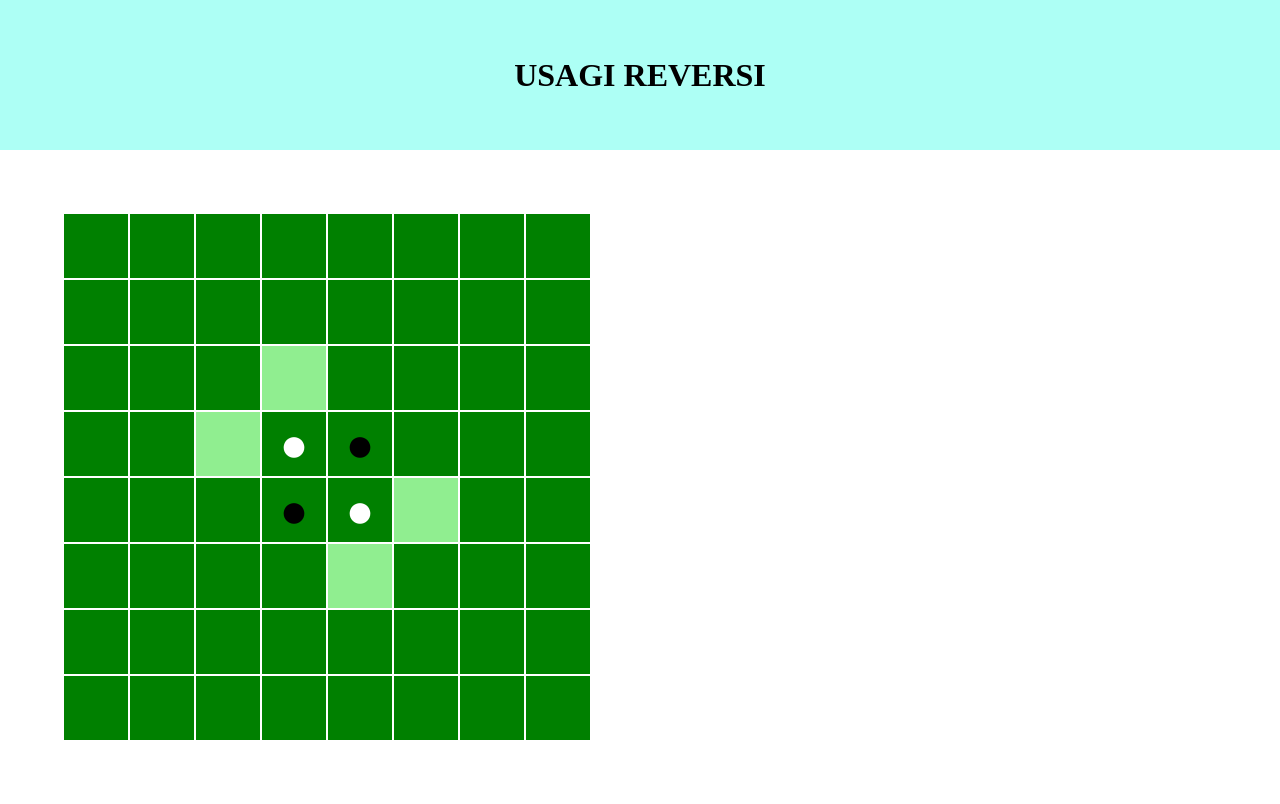
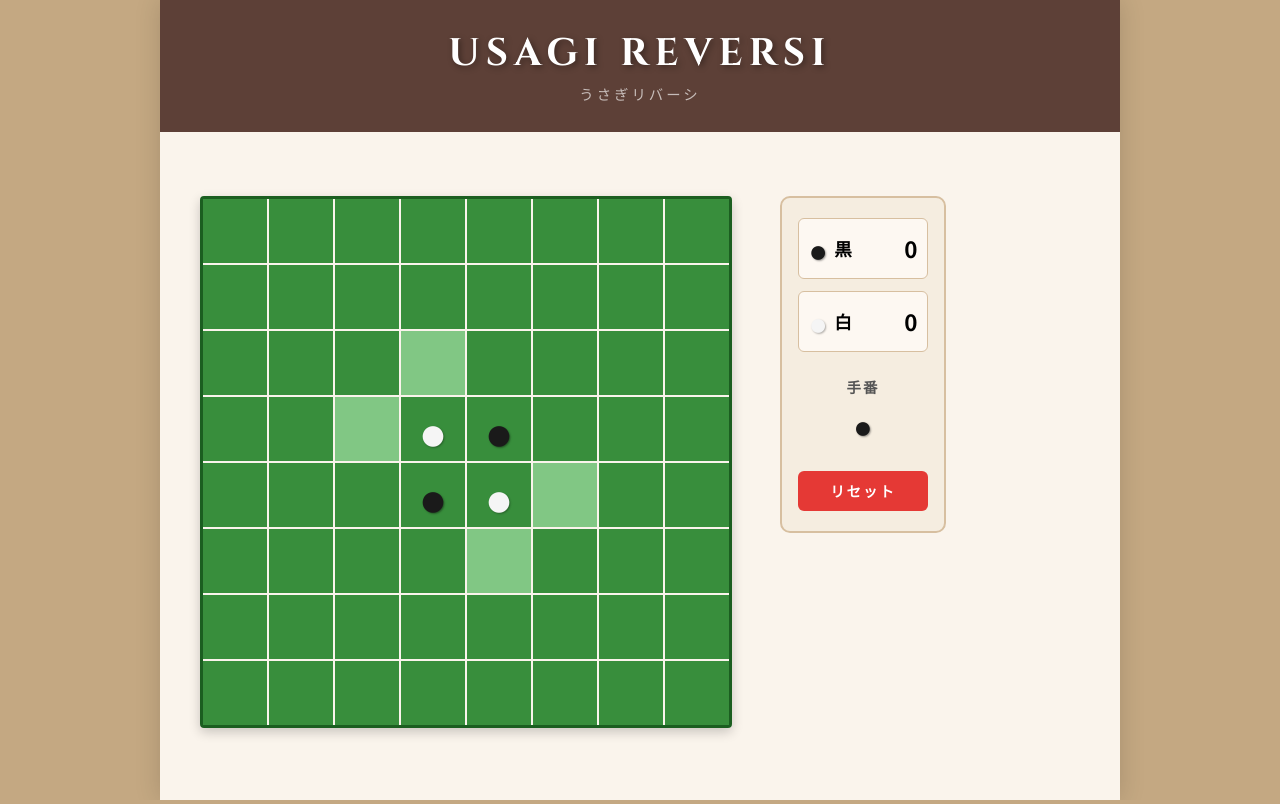
Before and after one commit to aousagi220/Usagi-Reversi, a plain HTML site: page index.html in a window 1280 px wide. Drawn offline with Linux system fonts and the light colour scheme.

Commit message:
9割AIに書かせたUIの完成

```diff
--- a/index.css
+++ b/index.css
@@ -1,43 +1,177 @@
+/* ===== Base ===== */
 body {
   margin: 0;
+  background-color: #c4a882;
+  font-family: "Noto Sans JP", "Hiragino Sans", sans-serif;
+  min-height: 100vh;
 }
 
-header {
-  background-color: rgb(173, 255, 245);
+/* ===== Wrapper (max-width / white bands) ===== */
+#wrapper {
+  max-width: 960px;
+  margin: 0 auto;
+  background-color: #faf4ec;
+  min-height: 100vh;
+  box-shadow: 0 0 24px rgba(0, 0, 0, 0.15);
+}
+
+/* ===== Header ===== */
+#title {
+  background-color: #5d4037;
+  padding: 28px 40px;
   display: flex;
-  justify-content: center;
-  height: 150px;
-  margin: 0;
+  flex-direction: column;
+  align-items: center;
+  gap: 4px;
 }
 
 #titleContent {
-  display: flex;
-  align-items: center;
+  margin: 0;
+  color: #fff;
+  font-family: "Cinzel", serif;
+  font-size: 2.4rem;
+  letter-spacing: 6px;
+  text-shadow: 2px 2px 6px rgba(0, 0, 0, 0.4);
 }
 
+.header-sub {
+  margin: 0;
+  color: rgba(255, 255, 255, 0.65);
+  font-size: 0.9rem;
+  letter-spacing: 3px;
+}
+
+/* ===== Main layout ===== */
+main {
+  padding: 0 40px;
+}
+
+#game {
+  display: flex;
+  align-items: flex-start;
+}
+
+/* ===== Board ===== */
 #board {
-  margin: 8vh;
+  margin: 8vh 6vh 8vh 0;
   display: grid;
   grid-template-columns: repeat(8, 8vh);
   grid-template-rows: repeat(8, 8vh);
   gap: 2px;
+  border: 3px solid #1b5e20;
+  border-radius: 4px;
+  box-shadow: 0 4px 12px rgba(0, 0, 0, 0.2);
 }
+
 .cell {
   width: 8vh;
   height: 8vh;
-  background-color: green;
+  background-color: #388e3c;
   display: flex;
   align-items: center;
   justify-content: center;
   font-size: 6vh;
   cursor: pointer;
+  transition: background-color 0.15s;
 }
+
+.cell:hover {
+  background-color: #43a047;
+}
+
 .black {
-  color: black;
+  color: #1a1a1a;
+  text-shadow: 1px 1px 2px rgba(0, 0, 0, 0.4);
 }
+
 .white {
-  color: white;
+  color: #f5f5f5;
+  text-shadow: 1px 1px 2px rgba(0, 0, 0, 0.3);
 }
+
 .highlight {
-  background-color: lightgreen;
+  background-color: #81c784;
 }
+
+/* ===== Side panel ===== */
+#panel {
+  margin: 8vh 0;
+  padding: 2.5vh 2vh;
+  background-color: #f5ede0;
+  border: 2px solid #d7bfa0;
+  border-radius: 10px;
+  display: flex;
+  flex-direction: column;
+  align-items: center;
+  gap: 3vh;
+  min-width: 130px;
+}
+
+.score-area {
+  display: flex;
+  flex-direction: column;
+  gap: 1.5vh;
+  width: 100%;
+}
+
+.score-box {
+  display: flex;
+  align-items: center;
+  gap: 0.8vh;
+  font-size: 2.2vh;
+  background-color: #fdf8f2;
+  border: 1px solid #d7bfa0;
+  border-radius: 6px;
+  padding: 0.8vh 1.2vh;
+  font-family: "Noto Sans JP", sans-serif;
+}
+
+.score-label {
+  flex: 1;
+  font-weight: 700;
+}
+
+.score-value {
+  font-weight: 700;
+  font-size: 2.8vh;
+  min-width: 2ch;
+  text-align: right;
+}
+
+.turn-area {
+  display: flex;
+  flex-direction: column;
+  align-items: center;
+  gap: 0.5vh;
+}
+
+.turn-label {
+  margin: 0;
+  font-size: 1.8vh;
+  font-weight: 700;
+  color: #555;
+  letter-spacing: 2px;
+}
+
+.stone-icon {
+  font-size: 4vh;
+}
+
+#reset-btn {
+  width: 100%;
+  padding: 1.2vh;
+  font-size: 1.8vh;
+  font-family: "Noto Sans JP", sans-serif;
+  font-weight: 700;
+  letter-spacing: 2px;
+  background-color: #e53935;
+  color: #fff;
+  border: none;
+  border-radius: 6px;
+  cursor: pointer;
+  transition: background-color 0.2s;
+}
+
+#reset-btn:hover {
+  background-color: #b71c1c;
+}
--- a/index.html
+++ b/index.html
@@ -3,14 +3,46 @@
   <head>
     <meta charset="UTF-8" />
     <meta name="viewport" content="width=device-width, initial-scale=1.0" />
+    <link rel="preconnect" href="https://fonts.googleapis.com" />
+    <link rel="preconnect" href="https://fonts.gstatic.com" crossorigin />
+    <link
+      href="https://fonts.googleapis.com/css2?family=Cinzel:wght@700&family=Noto+Sans+JP:wght@400;700&display=swap"
+      rel="stylesheet"
+    />
     <link rel="stylesheet" href="./index.css" />
-    <title>Reversi</title>
+    <title>Usagi Reversi</title>
   </head>
   <body>
-    <header id="title">
-      <h1 id="titleContent">USAGI REVERSI</h1>
-    </header>
-    <div id="board"></div>
+    <div id="wrapper">
+      <header id="title">
+        <h1 id="titleContent">USAGI REVERSI</h1>
+        <p class="header-sub">うさぎリバーシ</p>
+      </header>
+      <main>
+        <div id="game">
+          <div id="board"></div>
+          <aside id="panel">
+            <div class="score-area">
+              <div class="score-box">
+                <span class="stone-icon black">●</span>
+                <span class="score-label">黒</span>
+                <span id="black-count" class="score-value">0</span>
+              </div>
+              <div class="score-box">
+                <span class="stone-icon white">●</span>
+                <span class="score-label">白</span>
+                <span id="white-count" class="score-value">0</span>
+              </div>
+            </div>
+            <div class="turn-area">
+              <p class="turn-label">手番</p>
+              <span id="current-turn" class="stone-icon black">●</span>
+            </div>
+            <button id="reset-btn">リセット</button>
+          </aside>
+        </div>
+      </main>
+    </div>
     <script src="./JS/functionBoard.js"></script>
     <script src="./JS/functionStone.js"></script>
     <script src="./JS/UI.js"></script>
```
